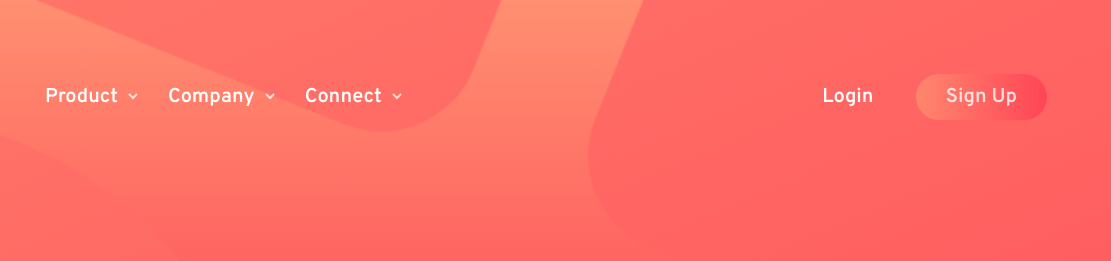
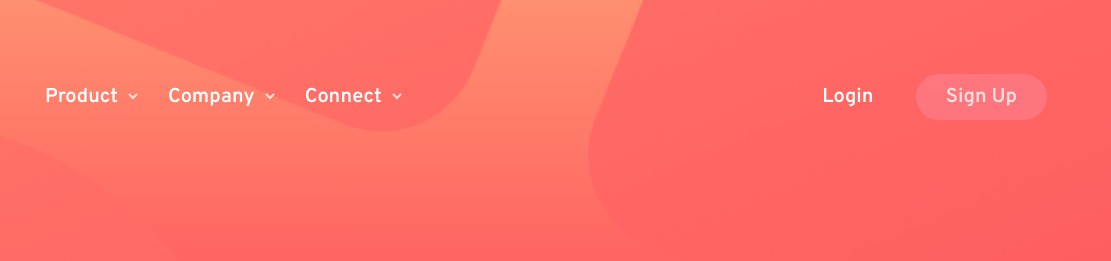
Before and after one commit to Dng120696/blogr-landing-page, a plain HTML site: page index.html in a window 1280 px wide. In both pictures the pointer is over the button "Sign Up". Shown: the top 261 px of the page, 169-1280 px from the left. Drawn offline with Linux system fonts and the light colour scheme.

Commit message:
final commit

```diff
--- a/style.css
+++ b/style.css
@@ -414,8 +414,13 @@ footer ul li:not(:first-child,:last-child){
   }
   .button .btn-sign-up{
     margin-left: 4rem;
+    background: var(--White);
+    color: var(--Light-red-1);
   }
-
+  .button .btn-sign-up:hover{
+    background: var(--Very-light-red-1);
+    color: var(--White);
+  }
   .btn-log-in{
     color: var(--White);
   }
```
